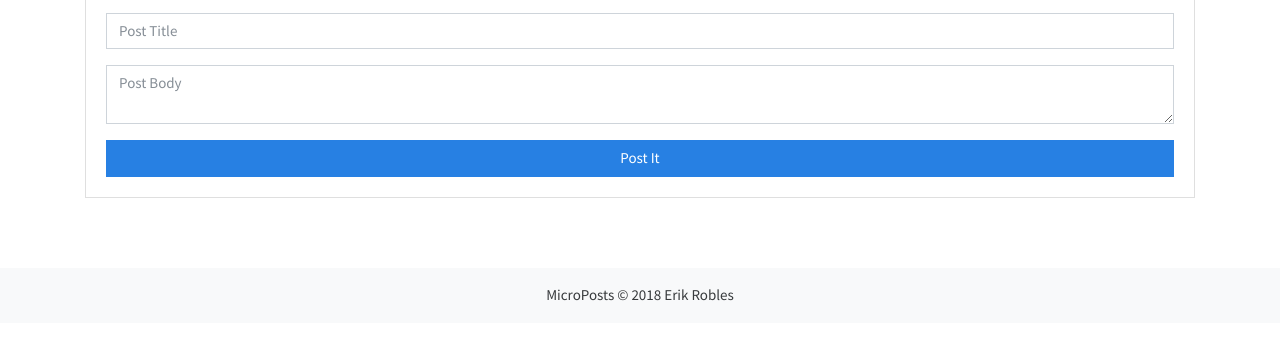
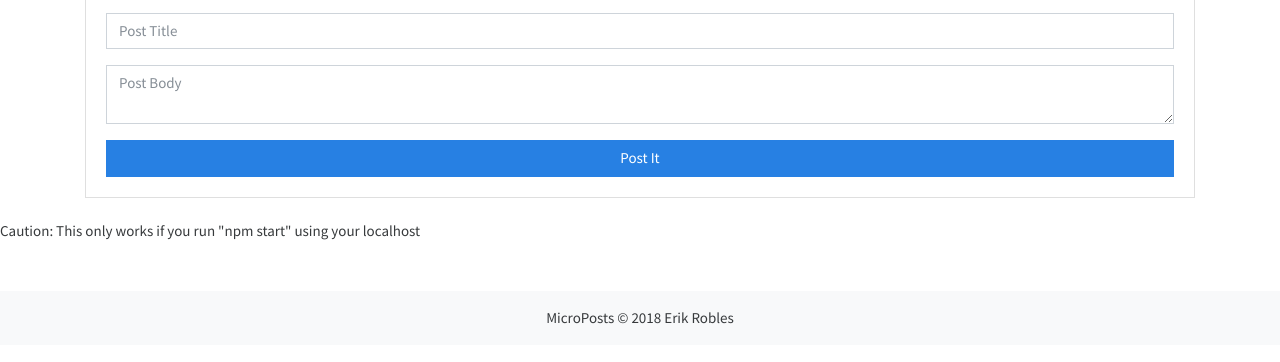
Before and after one commit to ErikRobles/microposts, a plain HTML site: page index.html in a window 1280 px wide. Shown: the part 176-538 px from the top of the page. Drawn offline with nearby package versions, Linux system fonts and the light colour scheme; no server answers.

Commit message:
Update index.html
Only works with npm start on your local host message.

```diff
--- a/index.html
+++ b/index.html
@@ -36,6 +36,7 @@
     <br>
     <div id="posts"></div>
   </div>
+  <p>Caution: This only works if you run "npm start" using your localhost</p>
   <footer class="mt-5 p-3 text-center bg-light">MicroPosts &copy; 2018 Erik Robles</footer>
   <script src="build/app.bundle.js"></script>
 </body>
```
